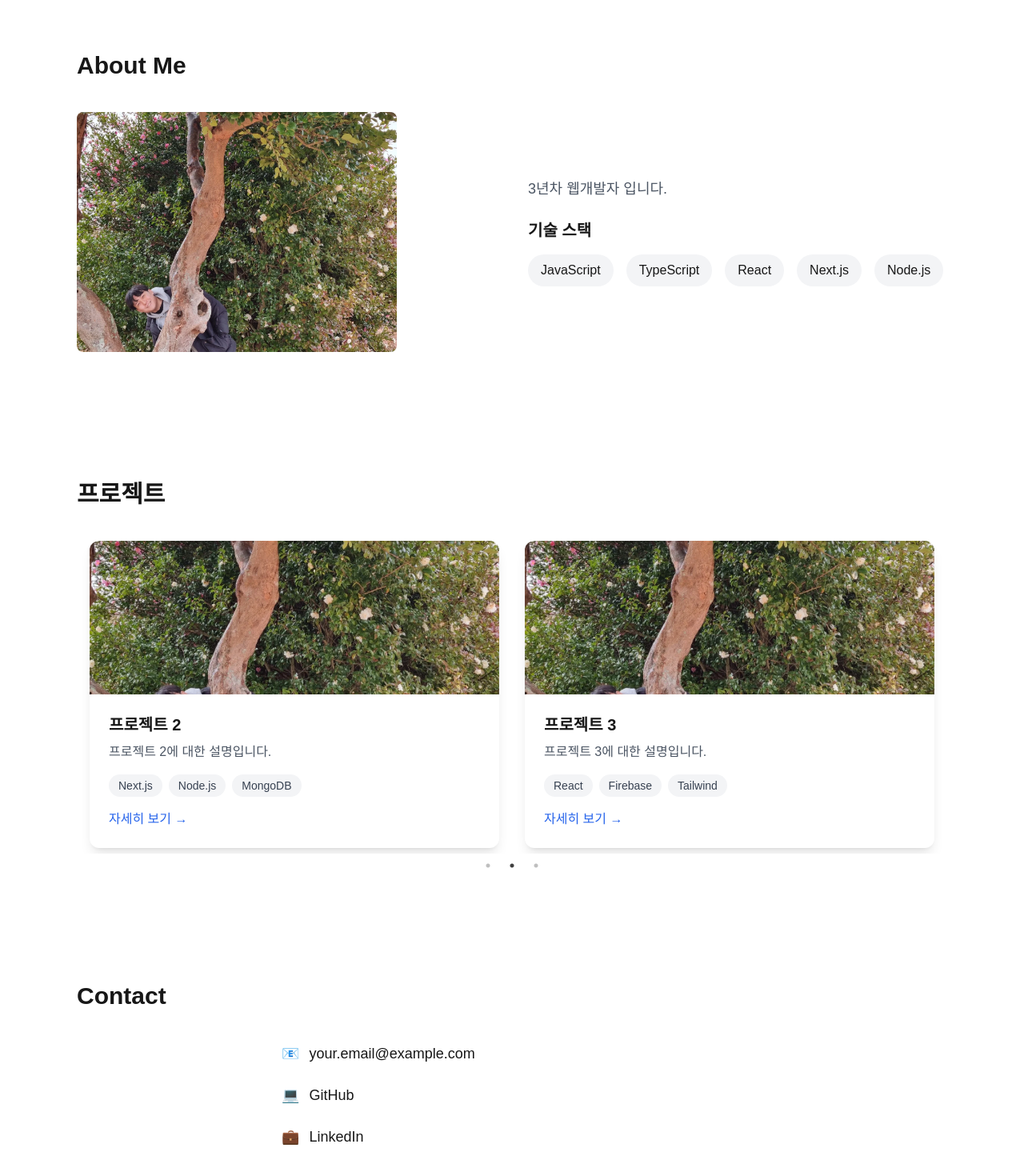
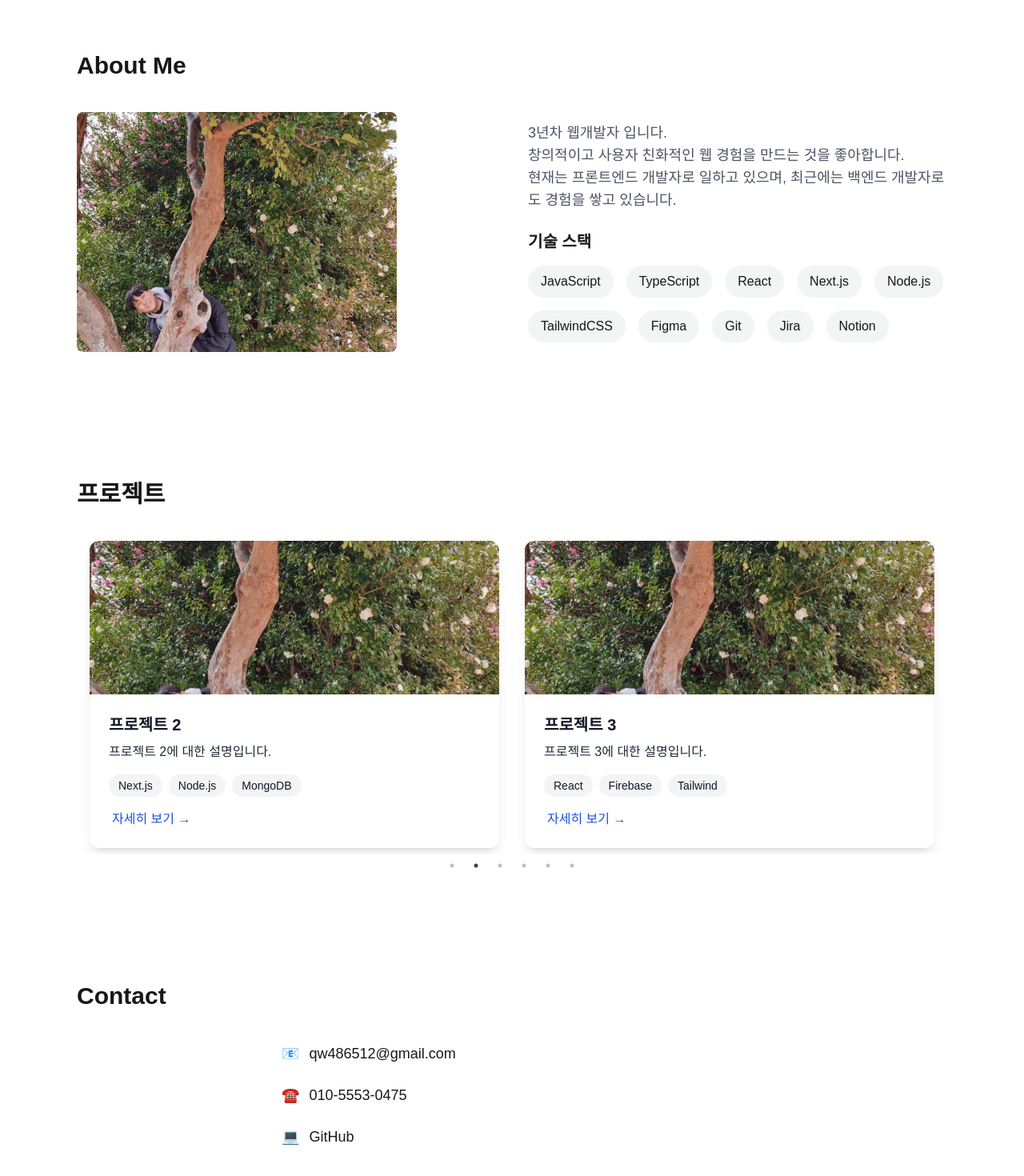
Before and after one commit to sky4564/portfolio-website, a Next.js app: page / in a window 1280 px wide. Shown: the part 336-1806 px from the top of the page at 80% size. Built offline with nearby package versions, Linux system fonts and the light colour scheme.

Commit message:
feat: Add cinema project and modify ui

```diff
--- a/components/About.tsx
+++ b/components/About.tsx
@@ -18,11 +18,15 @@ export function About() {
         <div>
           <p className="text-lg text-gray-600 dark:text-gray-300 mb-6">
             3년차 웹개발자 입니다.
+            <br />
+            창의적이고 사용자 친화적인 웹 경험을 만드는 것을 좋아합니다.
+            <br />
+            현재는 프론트엔드 개발자로 일하고 있으며, 최근에는 백엔드 개발자로도 경험을 쌓고 있습니다.
+          </p>
 
-                    </p>
           <div className="flex flex-wrap gap-4">
             <h3 className="text-xl font-semibold w-full">기술 스택</h3>
-                        {["JavaScript", "TypeScript", "React", "Next.js", "Node.js"].map((skill) => (
+            {["JavaScript", "TypeScript", "React", "Next.js", "Node.js", "TailwindCSS", "Figma", "Git", "Jira", "Notion"].map((skill) => (
               <span
                 key={skill}
                 className="px-4 py-2 bg-gray-100 dark:bg-gray-800 rounded-full"
--- a/components/Contact.tsx
+++ b/components/Contact.tsx
@@ -5,27 +5,33 @@ export function Contact() {
             <div className="max-w-xl mx-auto">
                 <div className="flex flex-col gap-6">
                     <a
-                        href="mailto:your.email@example.com"
+                        href="mailto:qw486512@gmail.com"
                         className="flex items-center gap-3 text-lg hover:text-blue-500"
                     >
-                        <span>📧</span> your.email@example.com
+                        <span>📧</span> qw486512@gmail.com
                     </a>
                     <a
-                        href="https://github.com/yourusername"
+                        href="tel:010-5553-0475"
+                        className="flex items-center gap-3 text-lg hover:text-blue-500"
+                    >
+                        <span>☎️</span> 010-5553-0475
+                    </a>
+                    <a
+                        href="https://github.com/sky4564"
                         target="_blank"
                         rel="noopener noreferrer"
                         className="flex items-center gap-3 text-lg hover:text-blue-500"
                     >
                         <span>💻</span> GitHub
                     </a>
-                    <a
+                    {/* <a
                         href="https://linkedin.com/in/yourusername"
                         target="_blank"
                         rel="noopener noreferrer"
                         className="flex items-center gap-3 text-lg hover:text-blue-500"
                     >
-                        <span>💼</span> LinkedIn
-                    </a>
+                        <span>📚</span> Blog
+                    </a> */}
                 </div>
             </div>
         </section>
--- a/components/ProjectCard.tsx
+++ b/components/ProjectCard.tsx
@@ -10,7 +10,13 @@ interface ProjectCardProps {
 
 export function ProjectCard({ title, description, imageUrl, tags, link }: ProjectCardProps) {
   return (
-        <div className="bg-white rounded-xl shadow-lg overflow-hidden hover:shadow-xl transition-shadow duration-300">
+    <a
+      href={link}
+      target="_blank"
+      rel="noopener noreferrer"
+      className="block"
+    >
+      <div className="bg-white rounded-xl shadow-lg overflow-hidden hover:shadow-xl transition-all duration-300 hover:scale-105">
         <div className="relative h-48">
           <Image
             src={imageUrl}
@@ -20,27 +26,25 @@ export function ProjectCard({ title, description, imageUrl, tags, link }: Projec
           />
         </div>
         <div className="p-6">
-                <h3 className="text-xl font-semibold mb-2">{title}</h3>
-                <p className="text-gray-600 mb-4">{description}</p>
+          <h3 className="text-xl font-semibold mb-2 text-gray-900">{title}</h3>
+          <p className="text-gray-800 mb-4">{description}</p>
           <div className="flex flex-wrap gap-2 mb-4">
             {tags.map((tag) => (
               <span
                 key={tag}
-                            className="px-3 py-1 bg-gray-100 text-gray-700 rounded-full text-sm"
+                className="px-3 py-1 bg-gray-100 text-gray-900 rounded-full text-sm hover:scale-110 transition-transform duration-200"
               >
                 {tag}
               </span>
             ))}
           </div>
-                <a
-                    href={link}
-                    target="_blank"
-                    rel="noopener noreferrer"
-                    className="text-blue-600 hover:text-blue-800 font-medium"
-                >
-                    자세히 보기 →
-                </a>
+          <span className="text-blue-700 hover:text-blue-900 font-medium hover:translate-x-2 transition-transform duration-200">
+            <span className="inline-flex items-center group">
+              <span className="ml-1 group-hover:translate-x-2 transition-transform duration-300">자세히 보기 →</span>
+            </span>
+          </span>
         </div>
       </div>
+    </a>
   );
 }
--- a/components/ProjectSlider.tsx
+++ b/components/ProjectSlider.tsx
@@ -7,11 +7,11 @@ import 'slick-carousel/slick/slick-theme.css';
 
 const projects = [
   {
-        title: "프로젝트 1",
-        description: "프로젝트 1에 대한 설명입니다.",
-        imageUrl: "/me.webp",
-        tags: ["React", "TypeScript", "Tailwind"],
-        link: "https://project1.com"
+    title: "영화 앱",
+    description: "리액트와 테일윈드를 사용하여 영화 정보를 제공하는 웹 앱입니다.",
+    imageUrl: "/cinema.png",
+    tags: ["React", "Tailwind"],
+    link: "https://movie-app-psi-steel.vercel.app/"
   },
   {
     title: "프로젝트 2",
@@ -19,6 +19,24 @@ const projects = [
     imageUrl: "/me.webp",
     tags: ["Next.js", "Node.js", "MongoDB"],
     link: "https://project2.com"
+  },
+  {
+    title: "프로젝트 3",
+    description: "프로젝트 3에 대한 설명입니다.",
+    imageUrl: "/me.webp", tags: ["React", "Firebase", "Tailwind"],
+    link: "https://project3.com"
+  },
+  {
+    title: "프로젝트 3",
+    description: "프로젝트 3에 대한 설명입니다.",
+    imageUrl: "/me.webp", tags: ["React", "Firebase", "Tailwind"],
+    link: "https://project3.com"
+  },
+  {
+    title: "프로젝트 3",
+    description: "프로젝트 3에 대한 설명입니다.",
+    imageUrl: "/me.webp", tags: ["React", "Firebase", "Tailwind"],
+    link: "https://project3.com"
   },
   {
     title: "프로젝트 3",
```
Also changed, not shown: public/cinema.png (added). Lines whose indentation alone changed are shown as unchanged.
